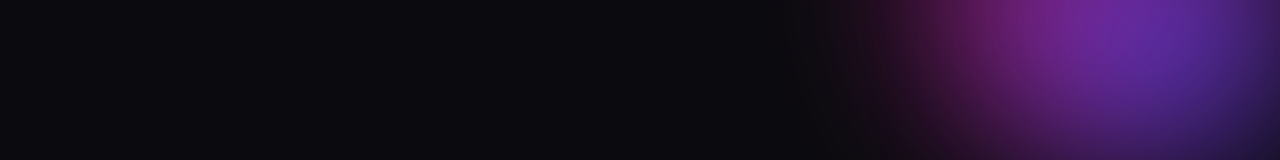
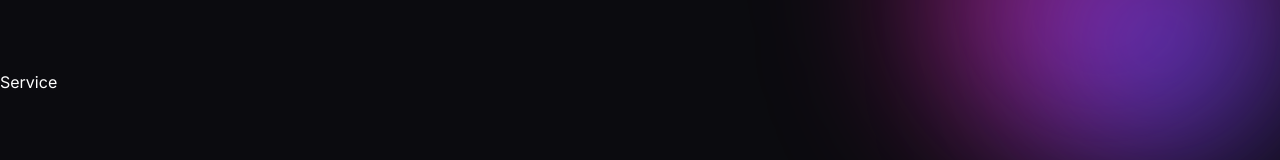
Before and after one commit to gift56/coinflip, a Vue app: page / in a window 1280 px wide. Shown: the part 584-744 px from the top of the page. Built offline with nearby package versions, Linux system fonts and the light colour scheme.

Commit message:
working on the next

```diff
--- a/src/views/HomeView.vue
+++ b/src/views/HomeView.vue
@@ -1,9 +1,11 @@
 <script setup>
 import Hero from "../components/Hero.vue";
+import Service from "../components/Service.vue";
 </script>
 
 <template>
   <main>
     <Hero />
+    <Service />
   </main>
 </template>
```
